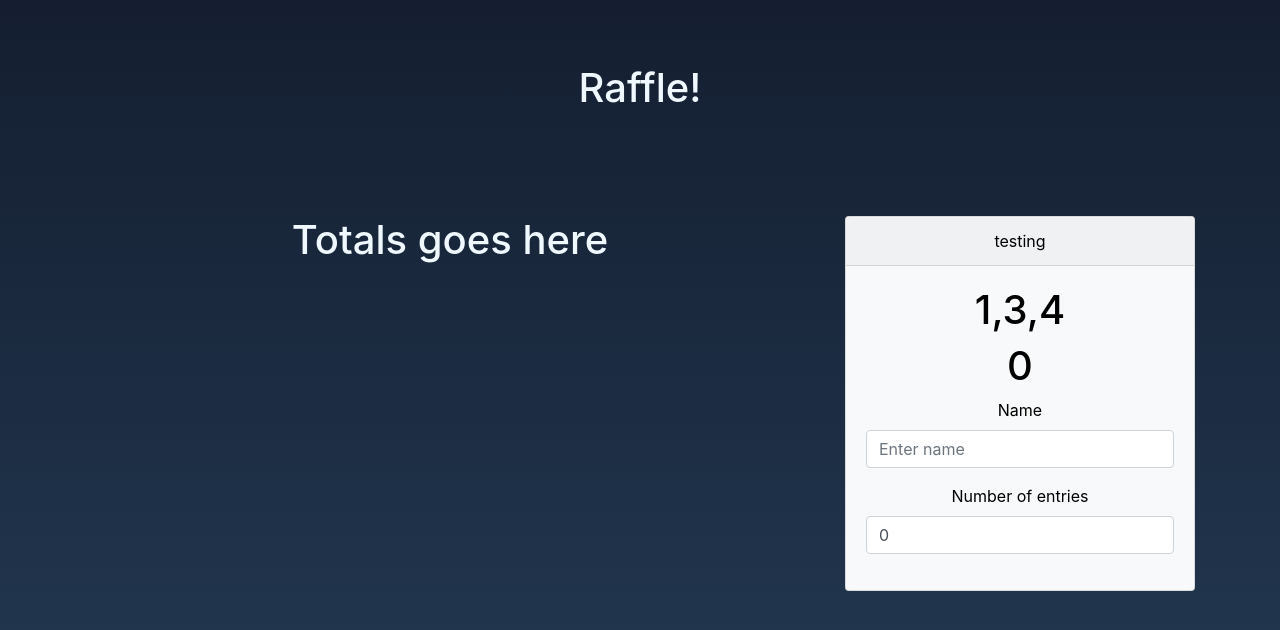
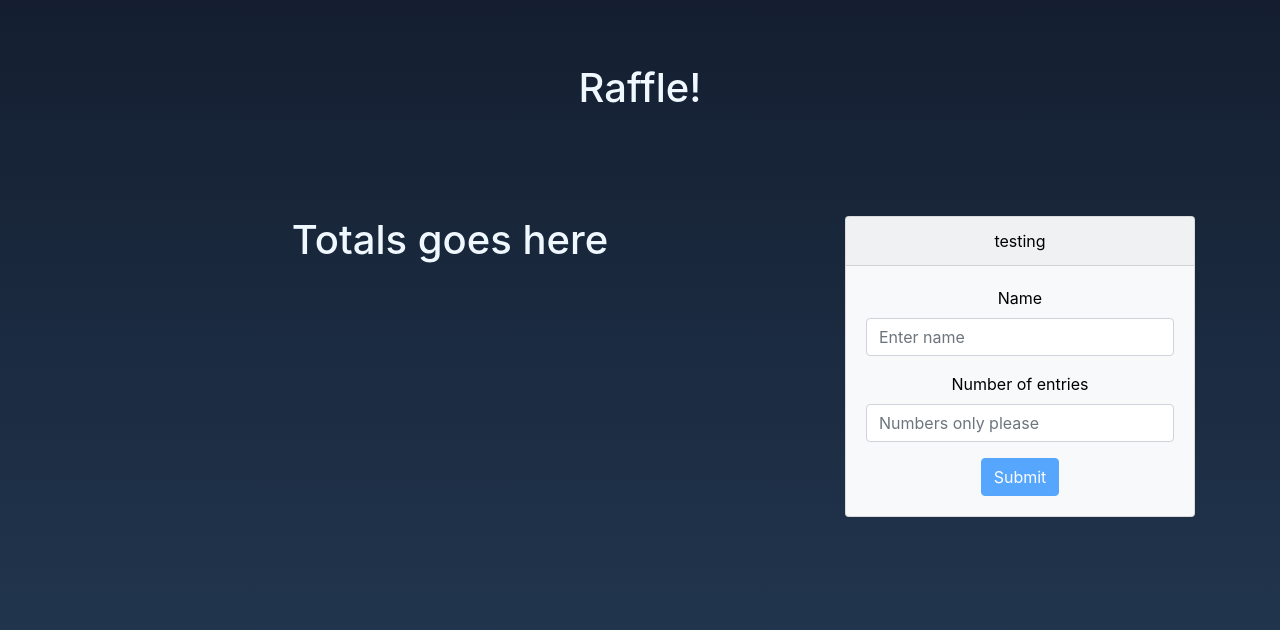
Before and after one commit to jhadev/raffle-v2, a Svelte app: page / in a window 1280 px wide. Shown: the top 630 px of the page. Built offline with nearby package versions, Linux system fonts and the light colour scheme.

Commit message:
submit function to add entries to parent

```diff
--- a/src/App.svelte
+++ b/src/App.svelte
@@ -4,9 +4,11 @@
   import Jumbotron from "./common/Jumbotron.svelte";
   import Column from "./common/Column.svelte";
   import Row from "./common/Row.svelte";
-  let raffle = [1, 3, 4];
+  let raffle = [];
   let name = "";
-  let entries = 0;
+  let entries = "";
+
+  console.log(raffle, name, entries);
 </script>
 
 <style>
--- a/src/EntryForm.svelte
+++ b/src/EntryForm.svelte
@@ -16,6 +16,22 @@
     const { value } = event.target;
     entries = value;
   };
+
+  const onSubmit = () => {
+    console.log("clicked");
+    const newName = `${name},`;
+    const repeatedName = newName.repeat(entries);
+    const fullEntry = repeatedName.slice(0, -1).split(",");
+    // returns an array of each name repeated like this ["josh", "josh", "josh"]
+    console.log(fullEntry);
+    // push each name into array
+    fullEntry.forEach(entry => {
+      raffle.push(entry);
+    });
+    // revert variables to initial state
+    name = "";
+    entries = "";
+  };
 </script>
 
 <style>
@@ -30,9 +46,9 @@
 
 <div class="wrapper">
   <Card color="bg-light" header="testing">
-    <h1>{raffle}</h1>
+    <!-- <h1>{raffle}</h1>
     <h1>{name}</h1>
-    <h1>{entries}</h1>
+    <h1>{entries}</h1> -->
     <form>
       <div class="form-group">
         <label for="nameInput">Name</label>
@@ -40,7 +56,7 @@
           type="text"
           class="form-control input-text"
           id="entrant-name"
-          value={name}
+          bind:value={name}
           on:input={handleNameInput}
           aria-describedby="nameInput"
           placeholder="Enter name" />
@@ -51,10 +67,16 @@
           type="number"
           class="form-control input-text"
           id="entries"
-          value={entries}
+          bind:value={entries}
           on:input={handleEntryInput}
           placeholder="Numbers only please" />
       </div>
     </form>
+    <button
+      disabled={!name || !entries}
+      on:click={onSubmit}
+      class="btn btn-primary">
+      Submit
+    </button>
   </Card>
 </div>
```
